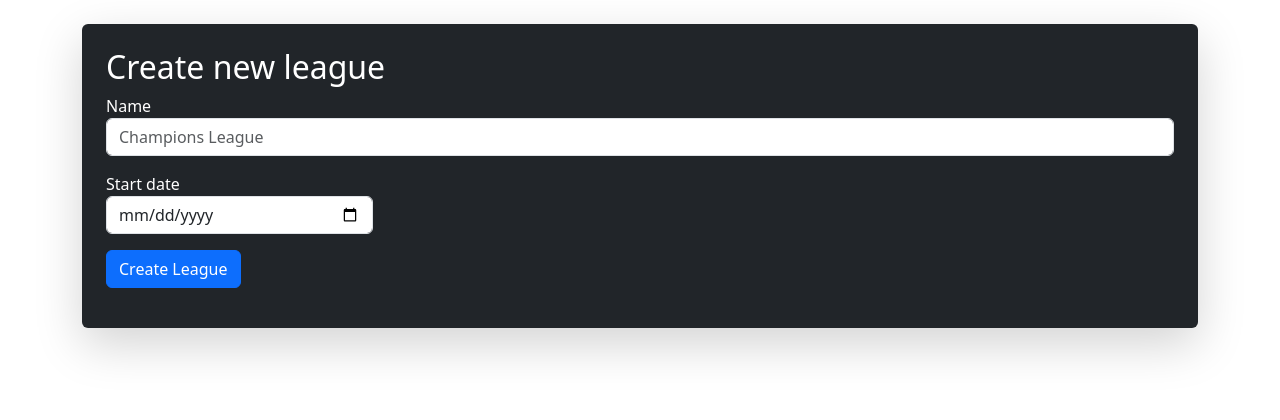
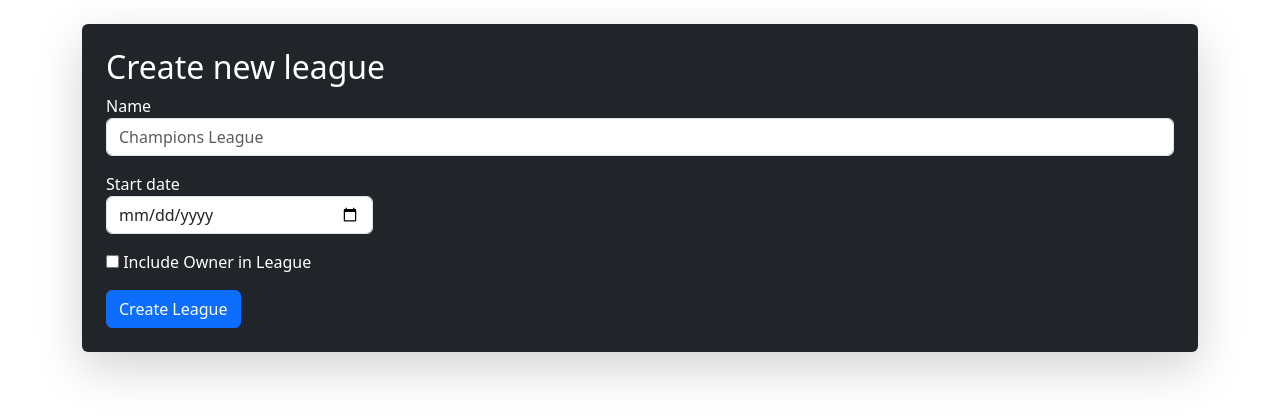
Before and after one commit to Put3k/FutsalStatTrack, a Django app: page /league/create/ in a window 1280 px wide. Shown: the part 56-476 px from the top of the page. Run offline with Django 4.2, Linux system fonts and the light colour scheme; the visitor is signed in with stand-in values (Sample User, id 1); parts of the project's set-up code (start-up, migrations or seed data) failed here and were passed over.

Commit message:
Add availability to decide wheter league owner want to be included in league as player

```diff
--- a/stat_track/forms.py
+++ b/stat_track/forms.py
@@ -1,5 +1,5 @@
 from django import forms
-from django.forms import ModelForm, TextInput
+from django.forms import CheckboxInput, ModelForm, TextInput
 
 from .models import League, Match, MatchDay, MatchDayTicket, Player, Stat
 
@@ -8,7 +8,7 @@ class DateInput(forms.DateInput):
     input_type = "date"
 
 class LeagueForm(forms.ModelForm):
-
+    add_owner = forms.BooleanField(label="Include Owner in League")
     class Meta:
         model = League
         fields = [
@@ -26,7 +26,13 @@ class LeagueForm(forms.ModelForm):
             "start_date": DateInput(attrs={
                 "class": "form-control w-25 mb-3",
             }),
-        }
+            "add_owner": CheckboxInput(attrs={
+                'class':"form-check-input",
+                'type':"checkbox",
+                'value':"",
+                'id':"flexCheckDefault",
+            })}
+
 
 class MatchDayForm(forms.ModelForm):
     class Meta:
--- a/stat_track/models.py
+++ b/stat_track/models.py
@@ -54,7 +54,7 @@ class Player(models.Model):
         editable=False)
     first_name = models.CharField(max_length = 16)
     last_name = models.CharField(max_length = 16)
-    user = models.ForeignKey(user_model, null=True, blank=True, on_delete=models.SET_NULL)
+    user = models.ForeignKey(user_model, null=True, blank=True, related_name='players', on_delete=models.SET_NULL)
     leagues = models.ManyToManyField(League, blank=True)
 
     def __str__(self):
--- a/stat_track/views.py
+++ b/stat_track/views.py
@@ -12,6 +12,7 @@ from django.template.loader import render_to_string
 from django.urls import reverse
 from django.views.generic import TemplateView, View
 from rest_framework import generics
+from django.contrib.auth import get_user_model
 
 from .decorators import is_league_member_or_owner, is_league_owner
 from .forms import LeagueForm, MatchCreator, MatchDayForm, PlayerForm, StatForm
@@ -95,6 +96,11 @@ def create_league(request):
             league.save()
             league_name = league.name
             league_id = league.id
+
+            if form.cleaned_data.get("add_owner"):
+                player = request.user.players.first()
+                player.leagues.add(league)
+
             messages.success(request, f"{league_name} created successfully.")
             return redirect(f'/league/{league_id}/')
 
--- a/templates/league_create.html
+++ b/templates/league_create.html
@@ -8,13 +8,16 @@
     <h2>Create new league</h2>
     <form action="{% url 'league_create' %}" method=POST>
         {% csrf_token %}
-        {% for item in form %}
-        {{ item.label }}  {{ item }}
-        {% if item.help_text %}
-            {{ item.help_text|safe }}
-        {% endif %}
-        {% endfor %}
-        <button type="submit" class="btn btn-primary mb-3">Create League</button>
+        {{ form.name.label }}
+        {{ form.name }}
+
+        {{ form.start_date.label }}
+        {{ form.start_date }}
+
+        {{ form.add_owner }}
+        {{ form.add_owner.label }}
+        <br>
+        <button type="submit" class="btn btn-primary mt-3">Create League</button>
     </form>
 </div>
 {% endblock %}
```
